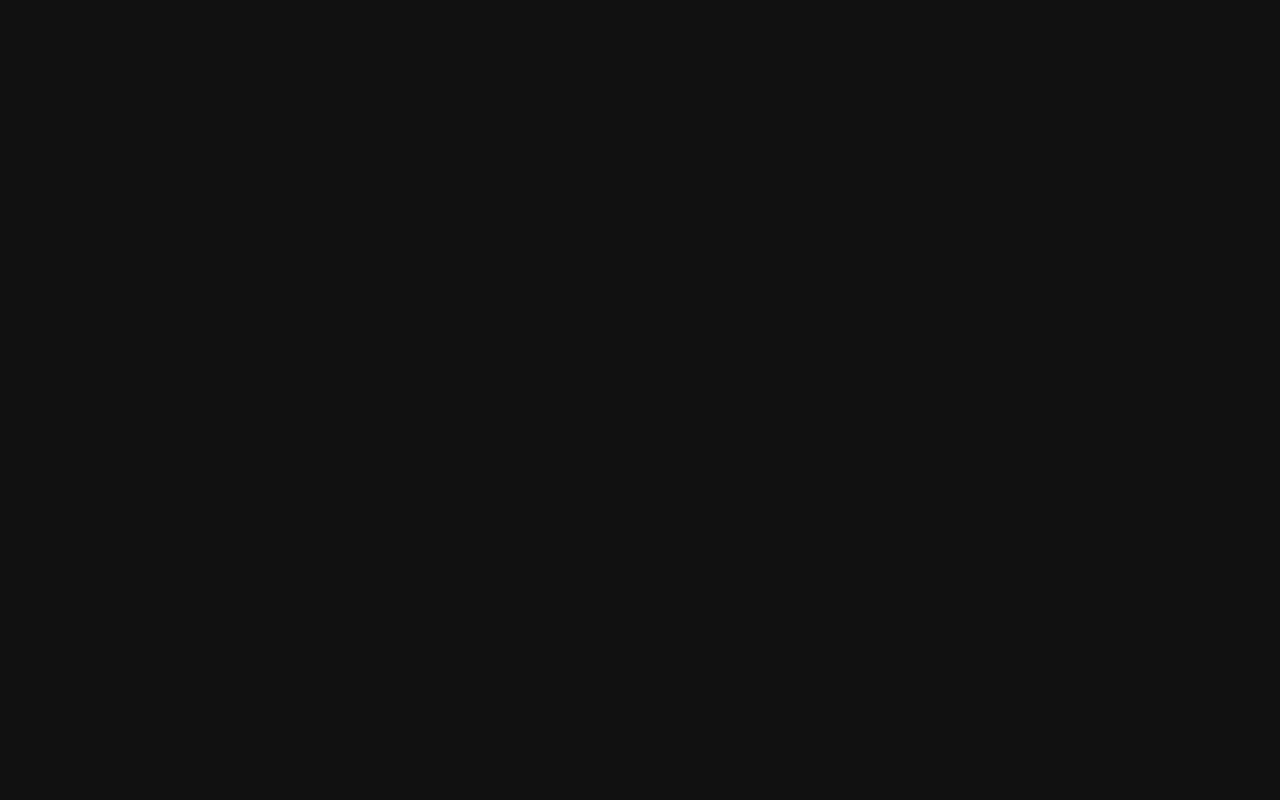
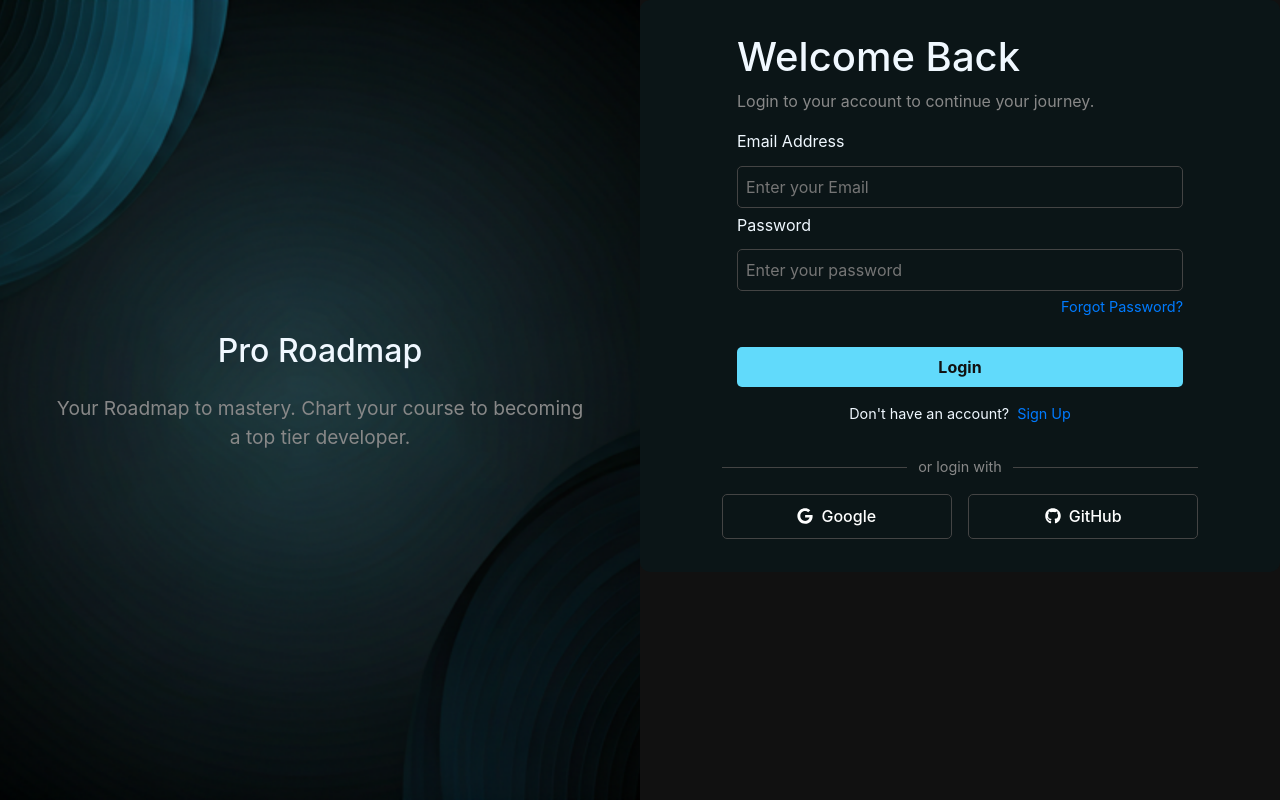
Before and after one commit to yontanhabtmu45/Pro-Roadmap, a React (Vite) app: page / in a window 1280 px wide. Before the commit this address had no page. Built offline with nearby package versions, Linux system fonts and the light colour scheme.

Commit message:
changing links

```diff
--- a/src/App.jsx
+++ b/src/App.jsx
@@ -13,8 +13,9 @@ function App() {
     <>
 
     <Routes>
+      {/* <Route path="/" element={<Home />} /> */}
+      <Route path="/" element={<Login />} />
       <Route path="/Register" element={<Register />} />
-      <Route path="/Login" element={<Login />} />
     </Routes>
     </>
   );
--- a/src/Pages/Login.jsx
+++ b/src/Pages/Login.jsx
@@ -1,6 +1,7 @@
 import React from "react";
 import "./Register.css";
 import { FaGithub, FaGoogle } from "react-icons/fa";
+import { Link } from "react-router-dom";
 
 function Login() {
   return (
@@ -30,7 +31,7 @@ function Login() {
               </form>
               <div className="login-link">
                 Don't have an account?
-                <a href="/Register">Sign Up</a>
+                <Link to="/Register">Sign Up</Link>
               </div>
             </div>
             <div className="another-method">
@@ -39,15 +40,19 @@ function Login() {
                   <span>or login with</span>
                 </div>
                 <div className="social-login mt-3">
+                  <Link to="https://google.com" target="_blank">
                     <button className="google-login">
                       {" "}
                       <FaGoogle />
                       Google
                     </button>
+                  </Link>
+                  <Link to="https://github.com" target="_blank">
                     <button className="github-login">
                       <FaGithub />
                       GitHub
                     </button>
+                  </Link>
                 </div>
               </div>
             </div>
--- a/src/Pages/Register.jsx
+++ b/src/Pages/Register.jsx
@@ -1,6 +1,7 @@
 import React from "react";
 import "react-responsive-carousel/lib/styles/carousel.min.css";
 import "./Register.css";
+import { Link } from "react-router-dom";
 
 function Register() {
   return (
@@ -31,7 +32,7 @@ function Register() {
               </form>
               <div className="login-link">
                 Already have an account?
-                <a href="/Login">Login</a>
+                <Link to="/">Login</Link>
               </div>
             </div>
           </div>
```
Lines whose indentation alone changed are shown as unchanged.
